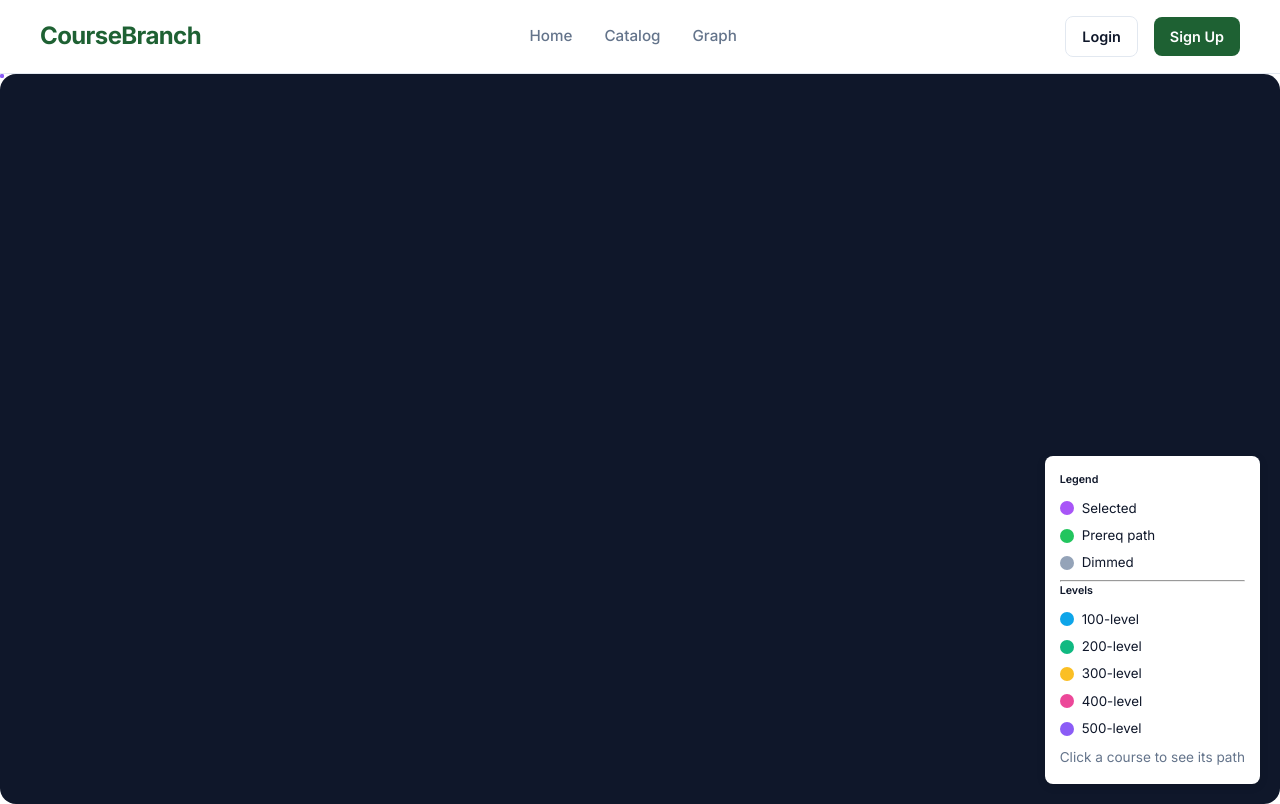
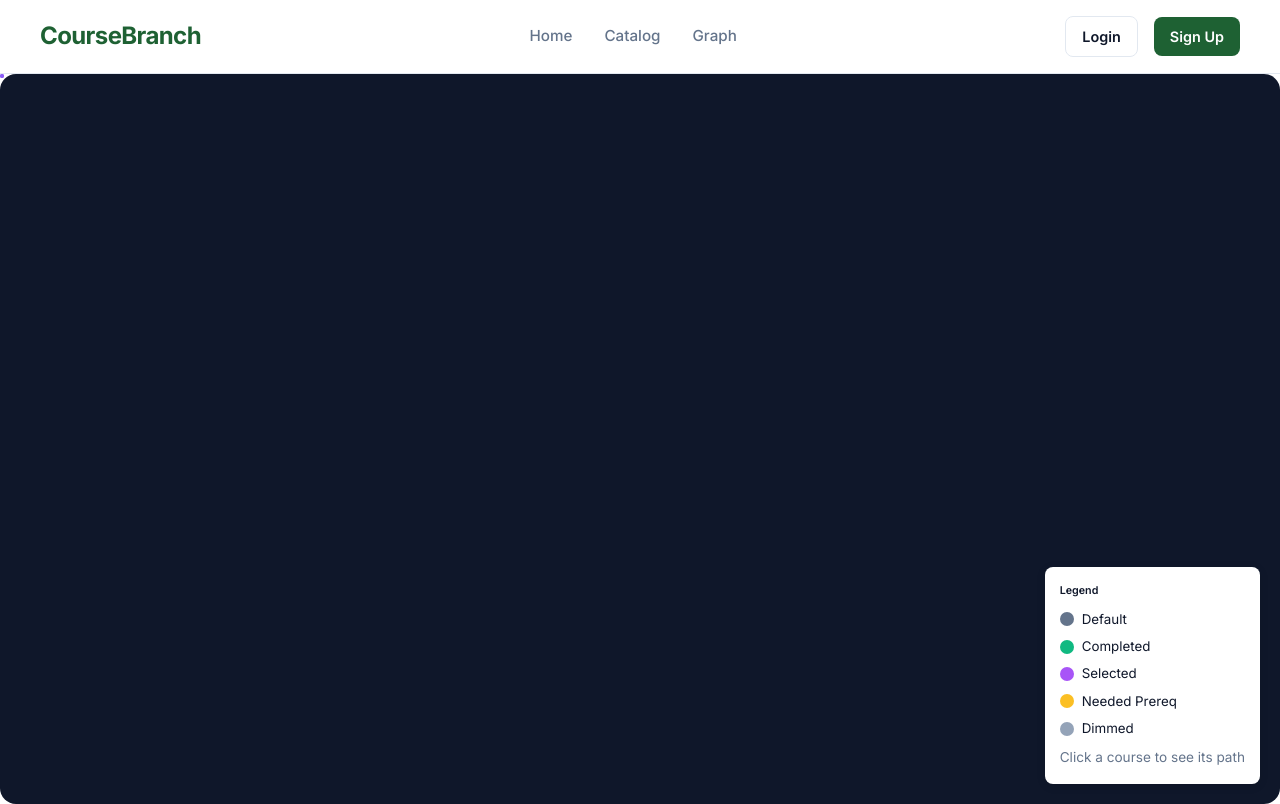
Before and after one commit to Valaki318/coursebranch, a Django app: page /catalog/tree/ in a window 1280 px wide. Run offline with Django 5.2, Linux system fonts and the light colour scheme; data that the repository does not hold is empty; some libraries are stand-ins or nearby versions.

Commit message:
Add completed course highlighting to course graph

```diff
--- a/coursebranch/catalog/templates/catalog/tree_cytoscape.html
+++ b/coursebranch/catalog/templates/catalog/tree_cytoscape.html
@@ -18,38 +18,24 @@
     <div class="graph-legend">
         <h6>Legend</h6>
         <div class="legend-item">
+            <span class="legend-color" style="background-color: var(--graph-node-default);"></span>
+            <small>Default</small>
+        </div>
+        <div class="legend-item">
+            <span class="legend-color" style="background-color: var(--graph-node-completed);"></span>
+            <small>Completed</small>
+        </div>
+        <div class="legend-item">
             <span class="legend-color selected"></span>
             <small>Selected</small>
         </div>
         <div class="legend-item">
-            <span class="legend-color prereq"></span>
-            <small>Prereq path</small>
+            <span class="legend-color" style="background-color: var(--graph-node-incomplete);"></span>
+            <small>Needed Prereq</small>
         </div>
         <div class="legend-item">
             <span class="legend-color muted"></span>
             <small>Dimmed</small>
-        </div>
-        <hr>
-        <h6>Levels</h6>
-        <div class="legend-item">
-            <span class="legend-color" style="background-color: var(--graph-level-100);"></span>
-            <small>100-level</small>
-        </div>
-        <div class="legend-item">
-            <span class="legend-color" style="background-color: var(--graph-level-200);"></span>
-            <small>200-level</small>
-        </div>
-        <div class="legend-item">
-            <span class="legend-color" style="background-color: var(--graph-level-300);"></span>
-            <small>300-level</small>
-        </div>
-        <div class="legend-item">
-            <span class="legend-color" style="background-color: var(--graph-level-400);"></span>
-            <small>400-level</small>
-        </div>
-        <div class="legend-item">
-            <span class="legend-color" style="background-color: var(--graph-level-500);"></span>
-            <small>500-level</small>
         </div>
         <small class="legend-note">Click a course to see its path</small>
     </div>
@@ -69,19 +55,13 @@
             nodeText: cssVar('--graph-node-text'),
             nodeBorder: cssVar('--graph-node-border'),
             nodeSelected: cssVar('--graph-node-selected'),
-            nodePrereq: cssVar('--graph-node-prereq'),
-            nodePrereqBorder: cssVar('--graph-node-prereq-border'),
+            nodeCompleted: cssVar('--graph-node-completed'),
+            nodeCompletedBorder: cssVar('--graph-node-completed-border'),
+            nodeIncomplete: cssVar('--graph-node-incomplete'),
+            nodeIncompleteBorder: cssVar('--graph-node-incomplete-border'),
             mutedNode: cssVar('--graph-muted-node'),
             edgeColor: cssVar('--graph-edge-color'),
-            edgeHighlight: cssVar('--graph-edge-highlight'),
-            levelColors: {
-                '100': cssVar('--graph-level-100'),
-                '200': cssVar('--graph-level-200'),
-                '300': cssVar('--graph-level-300'),
-                '400': cssVar('--graph-level-400'),
-                '500': cssVar('--graph-level-500'),
-                'OTHER': cssVar('--graph-node-default')
-            }
+            edgeHighlight: cssVar('--graph-edge-highlight')
         };
         const zoomConfig = {
             min: 0.75,
@@ -118,6 +98,41 @@
                     console.error('Invalid data format:', data);
                     return;
                 }
+
+                // Add 'completed' class to nodes marked as completed
+                var completedNodeIds = new Set();
+                data.elements.nodes.forEach(function(nodeData) {
+                    if (nodeData.data.completed === true) {
+                        completedNodeIds.add(nodeData.data.id);
+                        if (!nodeData.classes) {
+                            nodeData.classes = [];
+                        }
+                        if (typeof nodeData.classes === 'string') {
+                            nodeData.classes = nodeData.classes ? nodeData.classes.split(' ') : [];
+                        }
+                        if (nodeData.classes.indexOf('completed') === -1) {
+                            nodeData.classes.push('completed');
+                        }
+                        nodeData.classes = nodeData.classes.join(' ');
+                    }
+                });
+
+                // Add 'completed-edge' class to edges targeting completed nodes
+                data.elements.edges.forEach(function(edgeData) {
+                    if (completedNodeIds.has(edgeData.data.target)) {
+                        if (!edgeData.classes) {
+                            edgeData.classes = [];
+                        }
+                        if (typeof edgeData.classes === 'string') {
+                            edgeData.classes = edgeData.classes ? edgeData.classes.split(' ') : [];
+                        }
+                        if (edgeData.classes.indexOf('completed-edge') === -1) {
+                            edgeData.classes.push('completed-edge');
+                        }
+                        edgeData.classes = edgeData.classes.join(' ');
+                    }
+                });
+
                 initGraph(data.elements);
             })
             .catch(err => {
@@ -141,7 +156,7 @@
                                 'label': 'data(label)',
                                 'text-valign': 'center',
                                 'text-halign': 'center',
-                                'background-color': 'mapData(level, 100, 500, ' + graphColors.levelColors['100'] + ', ' + graphColors.levelColors['500'] + ')',
+                                'background-color': graphColors.nodeDefault,
                                 'color': graphColors.nodeText,
                                 'width': 60,
                                 'height': 60,
@@ -150,32 +165,16 @@
                                 'text-wrap': 'wrap',
                                 'text-max-width': '50px',
                                 'border-width': 2,
-                                'border-color': 'mapData(level, 100, 500, ' + graphColors.levelColors['100'] + ', ' + graphColors.levelColors['500'] + ')'
+                                'border-color': graphColors.nodeBorder
                             }
                         },
                         {
-                            selector: 'node[level = "100"]',
-                            style: { 'background-color': graphColors.levelColors['100'], 'border-color': graphColors.levelColors['100'] }
-                        },
-                        {
-                            selector: 'node[level = "200"]',
-                            style: { 'background-color': graphColors.levelColors['200'], 'border-color': graphColors.levelColors['200'] }
-                        },
-                        {
-                            selector: 'node[level = "300"]',
-                            style: { 'background-color': graphColors.levelColors['300'], 'border-color': graphColors.levelColors['300'] }
-                        },
-                        {
-                            selector: 'node[level = "400"]',
-                            style: { 'background-color': graphColors.levelColors['400'], 'border-color': graphColors.levelColors['400'] }
-                        },
-                        {
-                            selector: 'node[level = "500"]',
-                            style: { 'background-color': graphColors.levelColors['500'], 'border-color': graphColors.levelColors['500'] }
-                        },
-                        {
-                            selector: 'node[level = "OTHER"]',
-                            style: { 'background-color': graphColors.levelColors['OTHER'], 'border-color': graphColors.levelColors['OTHER'] }
+                            selector: 'node.completed',
+                            style: {
+                                'background-color': graphColors.nodeCompleted,
+                                'border-color': graphColors.nodeCompletedBorder,
+                                'border-width': 3
+                            }
                         },
                         {
                             selector: 'edge',
@@ -187,7 +186,17 @@
                                 'curve-style': 'taxi',
                                 'taxi-direction': 'horizontal',
                                 'taxi-turn-min-distance': 40,
-                                'opacity': 0.85
+                                'opacity': 0.85,
+                                'z-index': 1
+                            }
+                        },
+                        {
+                            selector: 'edge.completed-edge',
+                            style: {
+                                'line-color': graphColors.nodeCompleted,
+                                'target-arrow-color': graphColors.nodeCompleted,
+                                'width': 3,
+                                'z-index': 10
                             }
                         },
                         {
@@ -195,36 +204,67 @@
                             style: {
                                 'width': 3,
                                 'line-color': graphColors.edgeHighlight,
-                                'target-arrow-color': graphColors.edgeHighlight
+                                'target-arrow-color': graphColors.edgeHighlight,
+                                'z-index': 15
                             }
                         },
                         {
                             selector: 'node.selected',
                             style: {
-                                'border-width': 5,
-                                'border-color': graphColors.nodeSelected
+                                'background-color': graphColors.nodeSelected,
+                                'border-width': 3,
+                                'border-color': '#ffffff',
+                                'border-style': 'solid'
                             }
                         },
                         {
-                            selector: '.prereq',
+                            selector: 'node.selected.completed',
                             style: {
-                                'background-color': graphColors.nodePrereq,
-                                'border-color': graphColors.nodePrereqBorder
+                                'background-color': graphColors.nodeSelected,
+                                'border-width': 1,
+                                'border-color': '#ffffff',
+                                'border-style': 'solid'
                             }
                         },
                         {
-                            selector: '.muted',
+                            selector: '.prereq-incomplete',
+                            style: {
+                                'background-color': graphColors.nodeIncomplete,
+                                'border-color': graphColors.nodeIncompleteBorder,
+                                'border-width': 3
+                            }
+                        },
+                        {
+                            selector: 'node.muted',
                             style: {
                                 'background-color': graphColors.mutedNode,
                                 'border-color': graphColors.mutedNode,
-                                'opacity': 0.15,
-                                'text-opacity': 0.15
+                                'opacity': 0.4,
+                                'text-opacity': 0.6
+                            }
+                        },
+                        {
+                            selector: 'node.muted.completed',
+                            style: {
+                                'background-color': graphColors.nodeCompleted,
+                                'border-color': graphColors.nodeCompletedBorder,
+                                'opacity': 0.4,
+                                'text-opacity': 0.6
                             }
                         },
                         {
                             selector: 'edge.muted',
                             style: {
-                                'opacity': 0.05
+                                'opacity': 0.2
+                            }
+                        },
+                        {
+                            selector: 'edge.muted.completed-edge',
+                            style: {
+                                'line-color': graphColors.nodeCompleted,
+                                'target-arrow-color': graphColors.nodeCompleted,
+                                'opacity': 0.3,
+                                'z-index': 5
                             }
                         }
                     ],
@@ -372,13 +412,20 @@
                 cy.on('tap', 'node', function (evt) {
                     var node = evt.target;
 
-                    cy.elements().removeClass('selected prereq muted highlight-edge');
+                    cy.elements().removeClass('selected prereq-incomplete muted highlight-edge');
 
                     var prereqNodes = node.predecessors('node');
                     var prereqEdges = node.predecessors('edge');
 
                     node.addClass('selected');
-                    prereqNodes.addClass('prereq');
+
+                    // Mark incomplete prereqs as yellow (completed ones stay green via .completed class)
+                    prereqNodes.forEach(function(prereqNode) {
+                        if (!prereqNode.hasClass('completed')) {
+                            prereqNode.addClass('prereq-incomplete');
+                        }
+                    });
+
                     prereqEdges.addClass('highlight-edge');
 
                     cy.elements()
@@ -391,7 +438,7 @@
                 // Background click to reset
                 cy.on('tap', function (evt) {
                     if (evt.target === cy) {
-                        cy.elements().removeClass('selected prereq muted highlight-edge');
+                        cy.elements().removeClass('selected prereq-incomplete muted highlight-edge');
                     }
                 });
 
--- a/coursebranch/catalog/views.py
+++ b/coursebranch/catalog/views.py
@@ -166,10 +166,13 @@ def course_graph_json(request):
     """Returns the JSON data for the Cytoscape graph."""
     major_query = request.GET.get('major')
     profile_major = ''
+    completed_course_codes = set()
+
     if request.user.is_authenticated:
         profile = getattr(request.user, 'profile', None)
         if profile:
             profile_major = (profile.major or '').strip()
+            completed_course_codes = set(profile.completed_courses.values_list('code', flat=True))
 
     major_source = major_query or profile_major
 
@@ -218,7 +221,8 @@ def course_graph_json(request):
                 "id": course.code,
                 "label": course.code,
                 "name": course.name,
-                "level": _derive_course_level(course.code)
+                "level": _derive_course_level(course.code),
+                "completed": course.code in completed_course_codes
             }
         })
 
--- a/coursebranch/static/css/variables.css
+++ b/coursebranch/static/css/variables.css
@@ -34,18 +34,15 @@
     --graph-legend-bg: #ffffff;
     --graph-node-default: #64748b;
     --graph-node-selected: #a855f7;
-    --graph-node-prereq: #22c55e;
+    --graph-node-completed: #10b981;
+    --graph-node-completed-border: #15803d;
+    --graph-node-incomplete: #fbbf24;
+    --graph-node-incomplete-border: #f59e0b;
     --graph-node-text: #0f172a;
     --graph-node-border: #475569;
-    --graph-node-prereq-border: #15803d;
     --graph-edge-color: #94a3b8;
     --graph-edge-highlight: #0ea5e9;
     --graph-boundary-color: #8b5cf6;
     --graph-boundary-bg: rgba(139, 92, 246, 0.08);
     --graph-muted-node: #94a3b8;
-    --graph-level-100: #0ea5e9;
-    --graph-level-200: #10b981;
-    --graph-level-300: #fbbf24;
-    --graph-level-400: #ec4899;
-    --graph-level-500: #8b5cf6;
 }
```
